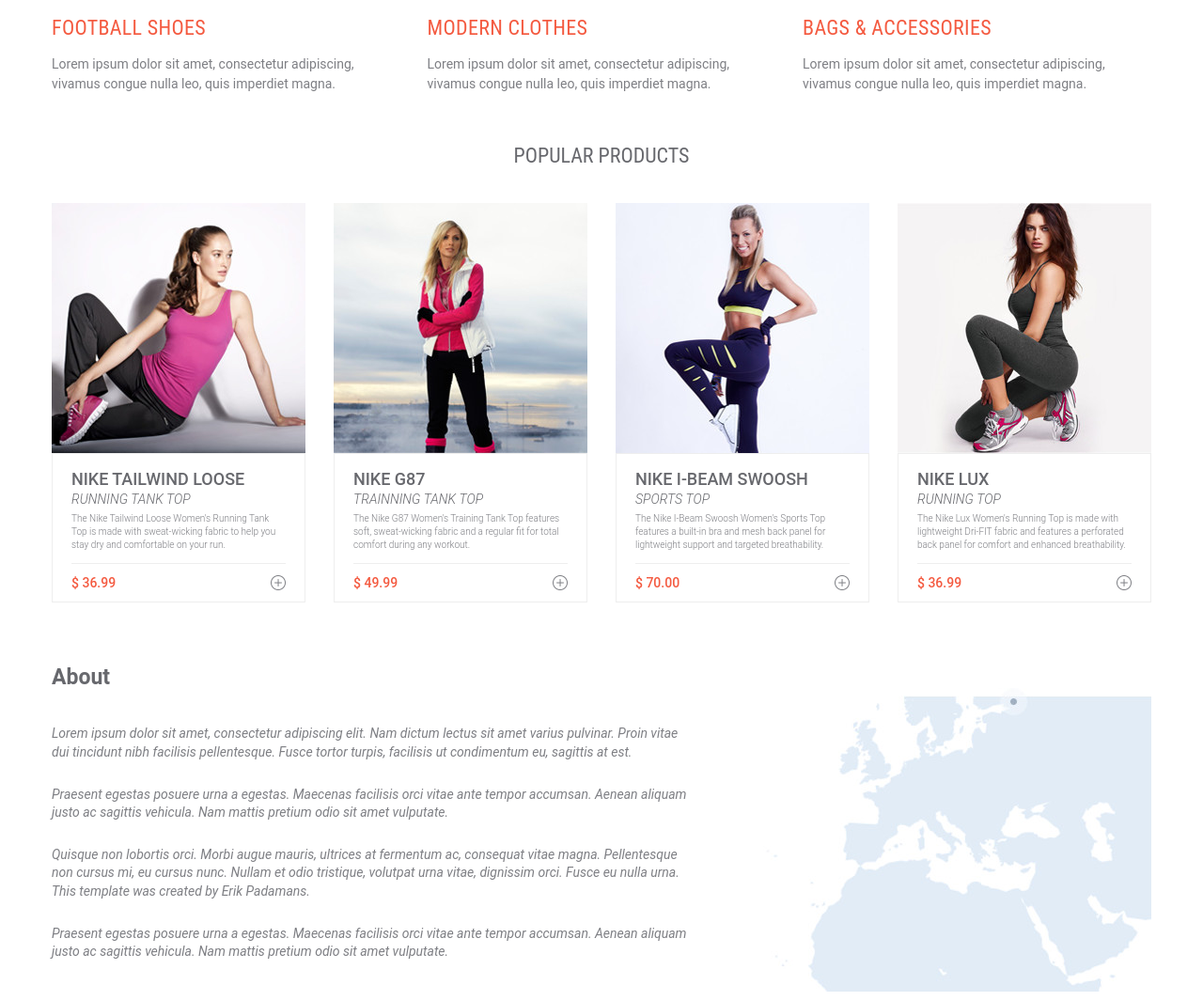
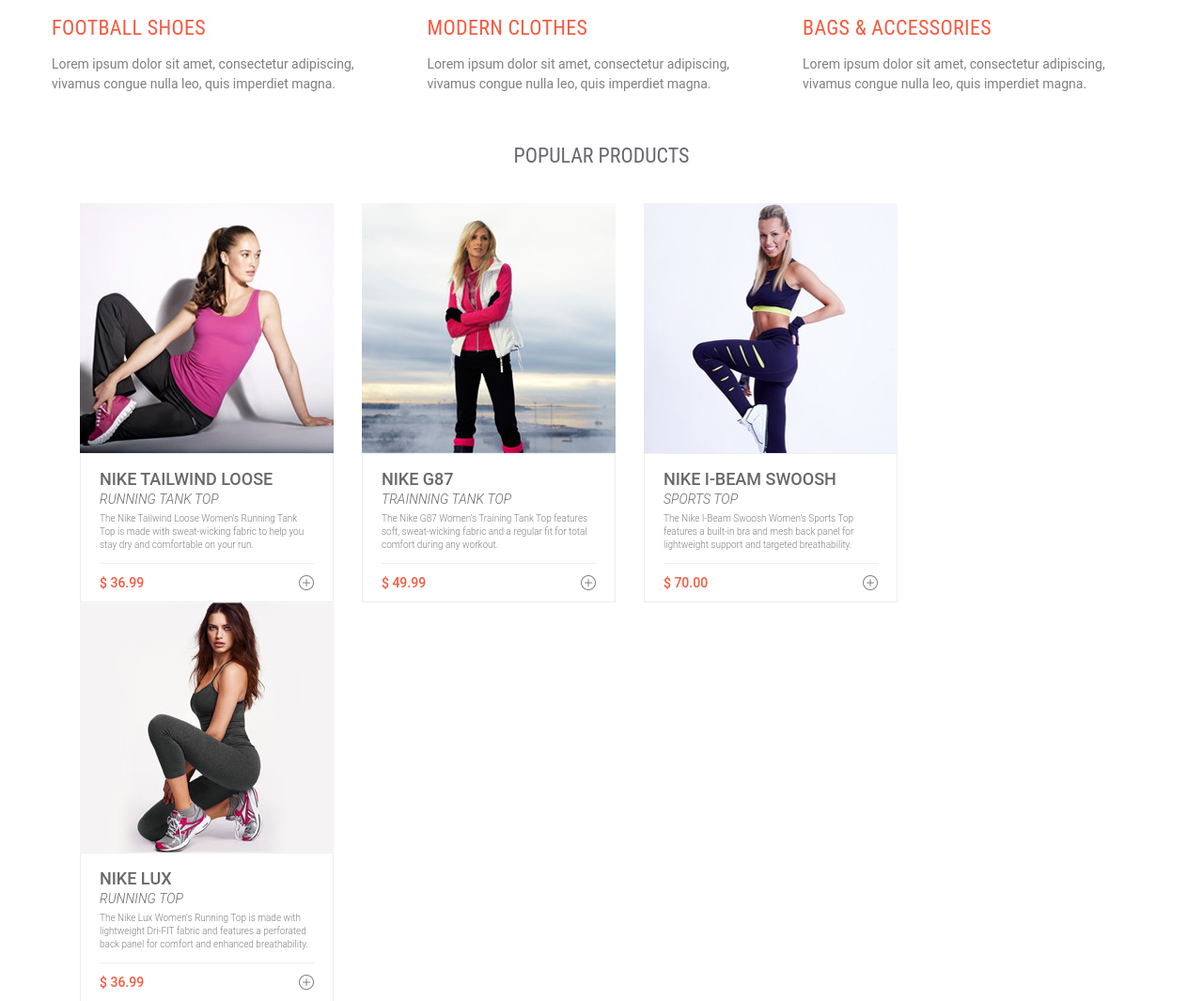
Before and after one commit to akai2211/g-laptev.github.io, a PHP site: page / in a window 1280 px wide. Shown: the part 1072-2137 px from the top of the page at 94% size. Run offline with PHP 8.4, Linux system fonts and the light colour scheme.

Commit message:
за комментировал pr1

```diff
--- a/Biruang/css/main.css
+++ b/Biruang/css/main.css
@@ -255,7 +255,7 @@
 }
 
 .pr1 {
-	margin-left: 0;
+//	margin-left: 0;
 }
 
 .product img {
```
